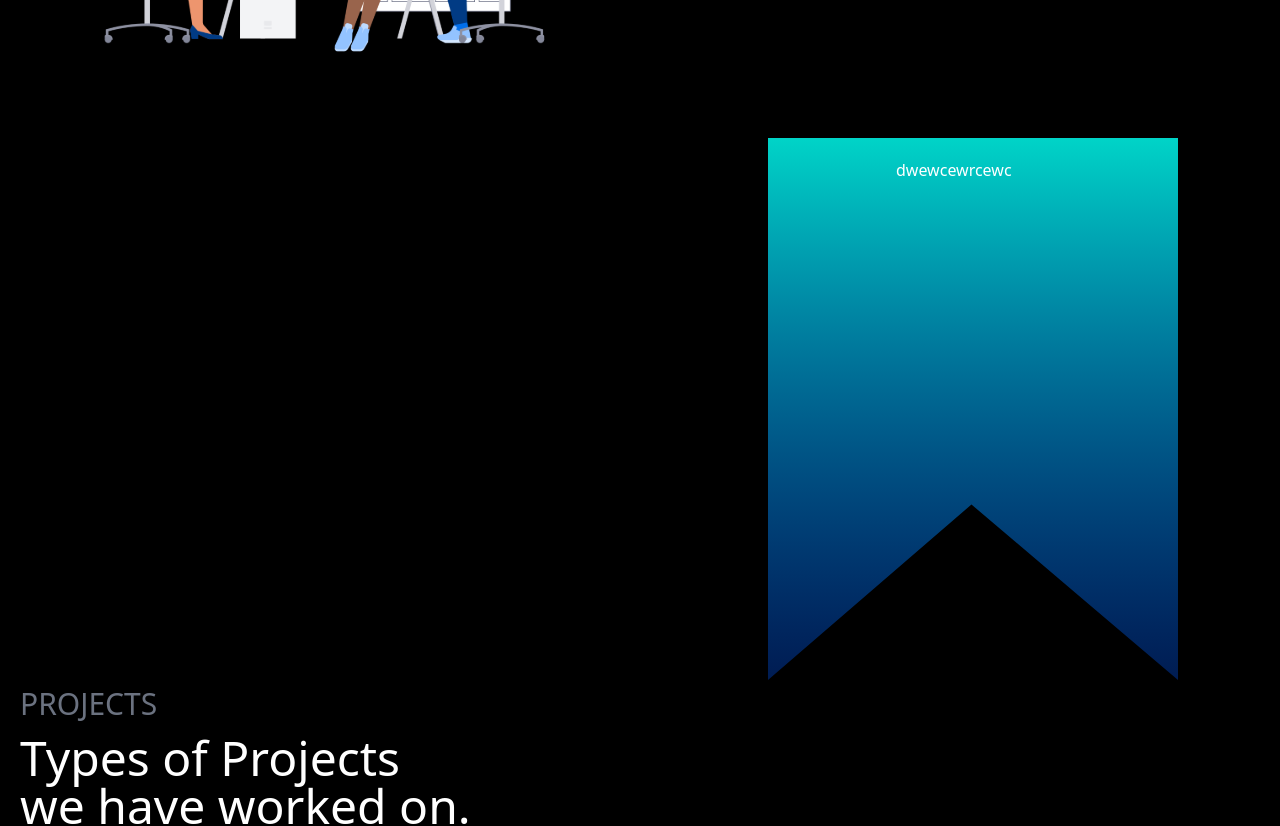
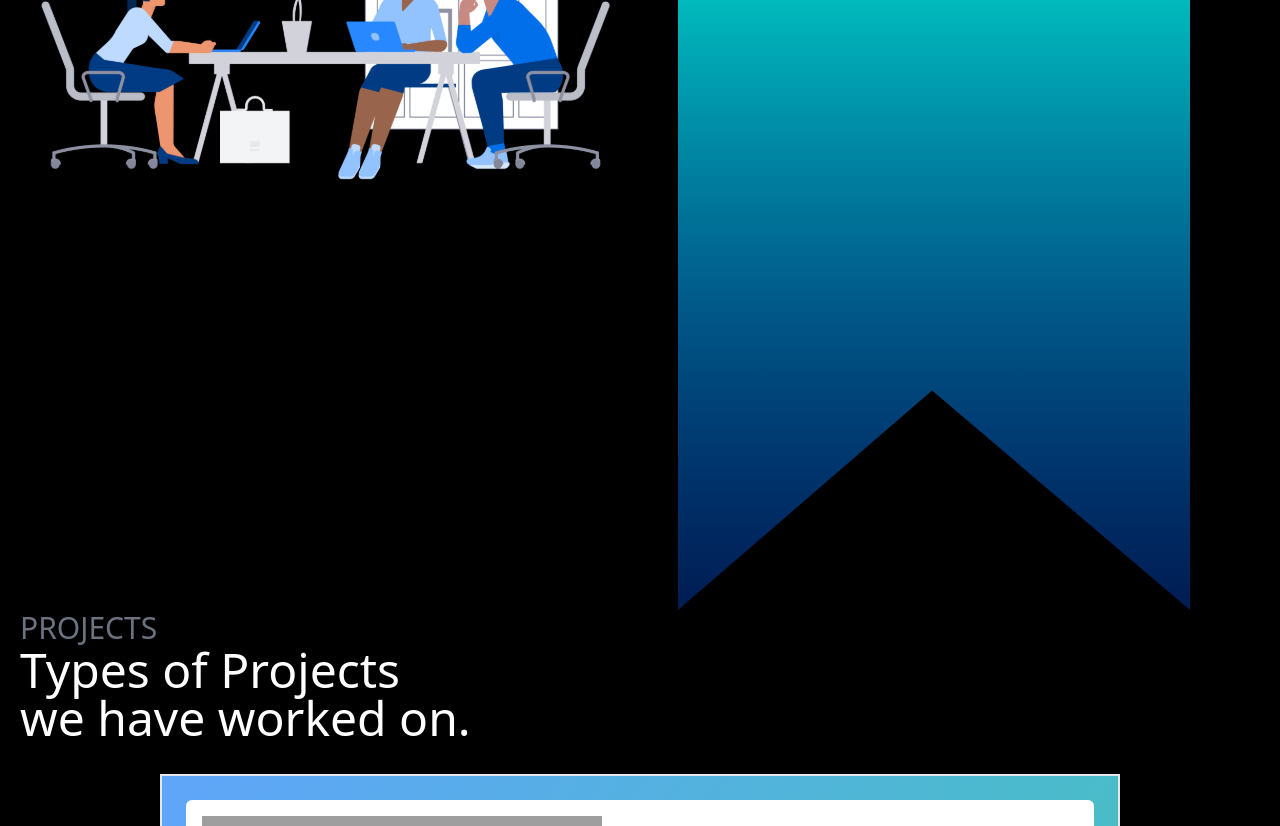
Before and after one commit to rm5973/xor_website, a React (Create React App) app: page / in a window 1280 px wide. Shown: the part 420-1246 px from the top of the page. Built offline with nearby package versions, Linux system fonts and the light colour scheme; grey boxes are pictures that could not be loaded; the HTML template or start-up script is replaced by a standard one.

Commit message:
ne updates

```diff
--- a/src/compo/abt.jsx
+++ b/src/compo/abt.jsx
@@ -1,35 +1,33 @@
 import React from "react";
-import left from "../IMAGE/About us/leftimg.svg"
-import right from "../IMAGE/About us/right.svg"
+import right from "../IMAGE/About us/leftimg.svg"
+import left from "../IMAGE/About us/right.svg"
 export default function Abt() {
     return (
         <div>
 
 
 
-                <div class="flex flex-col
-                    items-center justify-center" >
+            <div class="flex flex-col items-center justify-center" >
                 <div class="py-4">
                     <h1 class="text-center border-2 w-28 border-black hover:border-[#3BECE1] text-white ">
                         A LITTLE BIT
                     </h1>
                 </div>
-                    <h1 class="text-white italic font-Roboto text-3xl"> ABOUT  MYSELF </h1></div>
+                <h1 class="text-white italic font-Roboto text-3xl"> ABOUT  MYSELF </h1>
+                </div>
 
-                <div class="w-[40vw] ml-16 inline-block -mt-10 "> <img src={right} alt="" /></div>
-                <div class=" ml-[60vw] mt-5 w-[32vw] align-top inline-block">
-                    <div>
-
-                        <div class="inline-block text-white absolute ">
-                            <div class="flex"><p class="ml-[10vw] mt-5  ">dwewcewrcewc</p></div></div>
-
-</div>
-                        <div class="inline-block">
+              <div class=" flex inline-block">
+                  <div class=" mr-[3vw] w-[50vw] inline-block">
                     <img src={left} alt="" />
                 </div>
 
+                <div class=" pt-[15vw] w-[40vw] inline-block flex  ">
+                    <img src={right} alt="" />
+                    <p class="text-black text-[4vw] font-dancingscript absolute inline-block ml-[16vw]  ">Hello</p>
+                </div>
 
                  </div>
+
 
 
 
--- a/src/compo/footer.jsx
+++ b/src/compo/footer.jsx
@@ -3,7 +3,7 @@ export default function Footer() {
         <div>
 
             <div class="pt-2">
-                <div class=" ml-32 flex  inline-block">
+                <div class=" ml-[5vw] flex  inline-block">
                     <div class="text-white ">
                         <h3>Services</h3>
                         <ul class="opacity-25">
@@ -20,9 +20,9 @@ export default function Footer() {
                             <li><a href="#">Careers</a></li>
                         </ul>
                     </div>
-                    <div class="   text-white ml-6 ">
-                        <h3 class="">Company Name</h3>
-                        <p class="opacity-25">Praesent sed lobortis mi. Suspendisse vel placerat ligula. Vivamus ac sem lacus. Ut vehicula rhoncus elementum. Etiam quis tristique lectus. Aliquam in arcu eget velit pulvinar dictum vel in justo.</p>
+                    <div class="   text-white  ml-2">
+                        <h3 class="pt-1">Company Name</h3>
+                        <p class=" pt-1 opacity-25 text-[2vw]">Praesent sed lobortis mi. Suspendisse vel placerat ligula. Vivamus ac sem lacus. Ut vehicula rhoncus elementum. Etiam quis tristique lectus. Aliquam in arcu eget velit pulvinar dictum vel in justo.</p>
                     </div>
 
                 </div>
@@ -34,7 +34,7 @@ export default function Footer() {
                     </a><a href="#" class="inline-block"><i class="bi bi-instagram"></i></a>
                     </div>
 
-                <p class="text-white text-center mt-2">Company Name © 2022</p>
+                <p class="text-white text-center mt-2 pb-2">Company Name © 2022</p>
             </div>
 
 
--- a/src/compo/proj.jsx
+++ b/src/compo/proj.jsx
@@ -18,7 +18,7 @@ export default function Projects(props) {
   return (
     <div>
       <h1 class="text-start text-gray-500 pl-5 text-3xl">PROJECTS</h1>
-      <p class="text-white text-5xl pl-5 pt-3"> Types of Projects</p>
+      <p class="text-white text-5xl pl-5 "> Types of Projects</p>
       <p class="text-white text-5xl pl-5 ">we have worked on.</p>
       <div class="flex flex-col items-center justify-center pt-8  ">
         <div class="border-2   w-3/4 bg-gradient-to-br from-blue-400 to-emerald-400  ">
--- a/src/index.css
+++ b/src/index.css
@@ -1,3 +1,9 @@
+
+
+
 @tailwind base;
 @tailwind components;
 @tailwind utilities;
+@font-face{
+    font-family: "cursive";
+    src:url('https://fonts.googleapis.com/css2?family=Caveat:wght@600&display=swap');}
--- a/tailwind.config.js
+++ b/tailwind.config.js
@@ -1,10 +1,13 @@
 module.exports = {
   content: [
+    "./pages/**/*.{js,ts,jsx,tsx}",
     "./src/**/*.{js,jsx,ts,tsx}",
   ],
   theme: {
     extend: {
-
+      fontFamily:{
+        dancingscript: ["dancingscript","cursive"]
+      }
 
     },
   },
```
Lines whose indentation alone changed are shown as unchanged.
